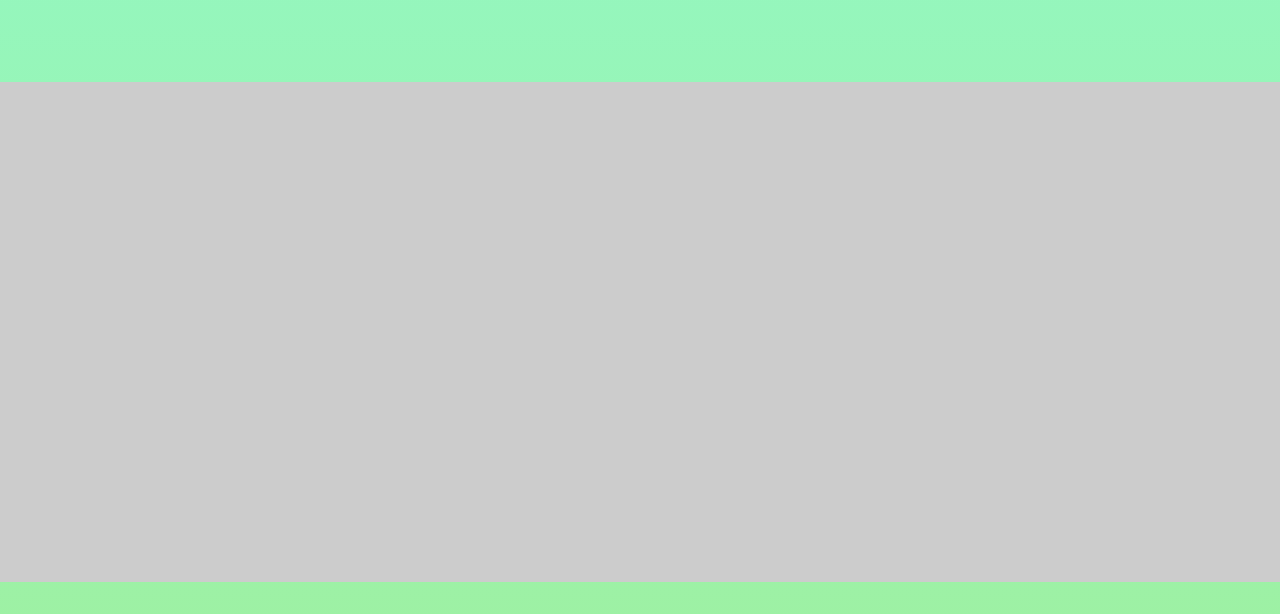
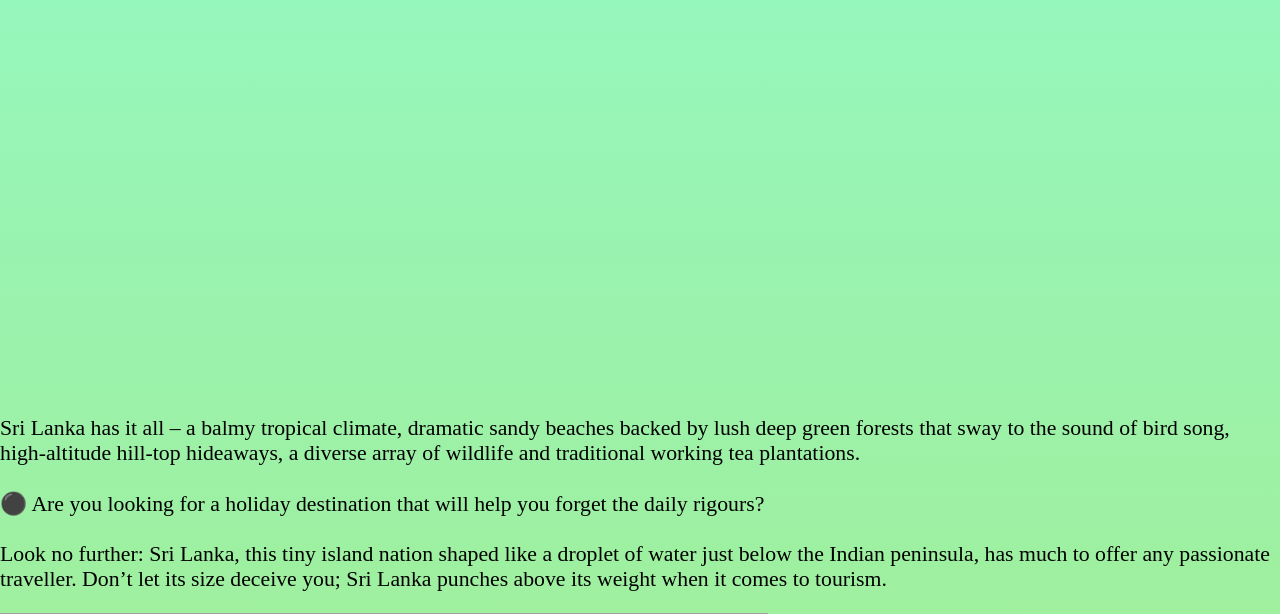
Before and after one commit to DinalKenula/new-web, a Django app: template homepage/templates/home.html in a window 1280 px wide. Shown: the part 94-708 px from the top of the page. Run offline with Django 3.2, Linux system fonts and the light colour scheme; the template is opened without the code that fills it, so the values that code supplies are empty; grey boxes are pictures that could not be loaded.

Commit message:
Update home.html

```diff
--- a/homepage/templates/home.html
+++ b/homepage/templates/home.html
@@ -37,7 +37,6 @@
   <br>
 
   <section class="bg-light text-center">
-        <div class="hero-image">
       <div class="container-home container--narrow"><br>
       <h1 style="font-size: 7vw;"><span>Sri</span><span>Lanka</span></h1>
       <div class="main-header" style="font-size: 2vw;">
```
